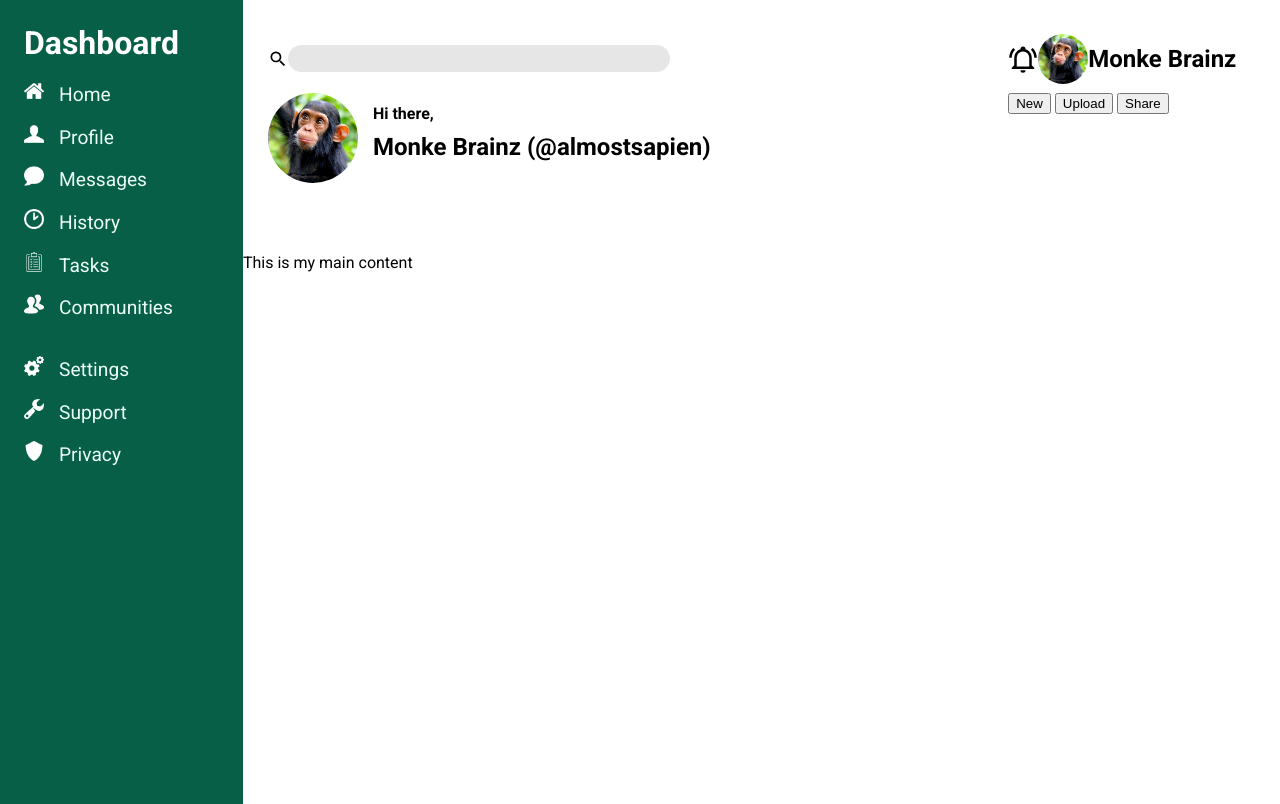
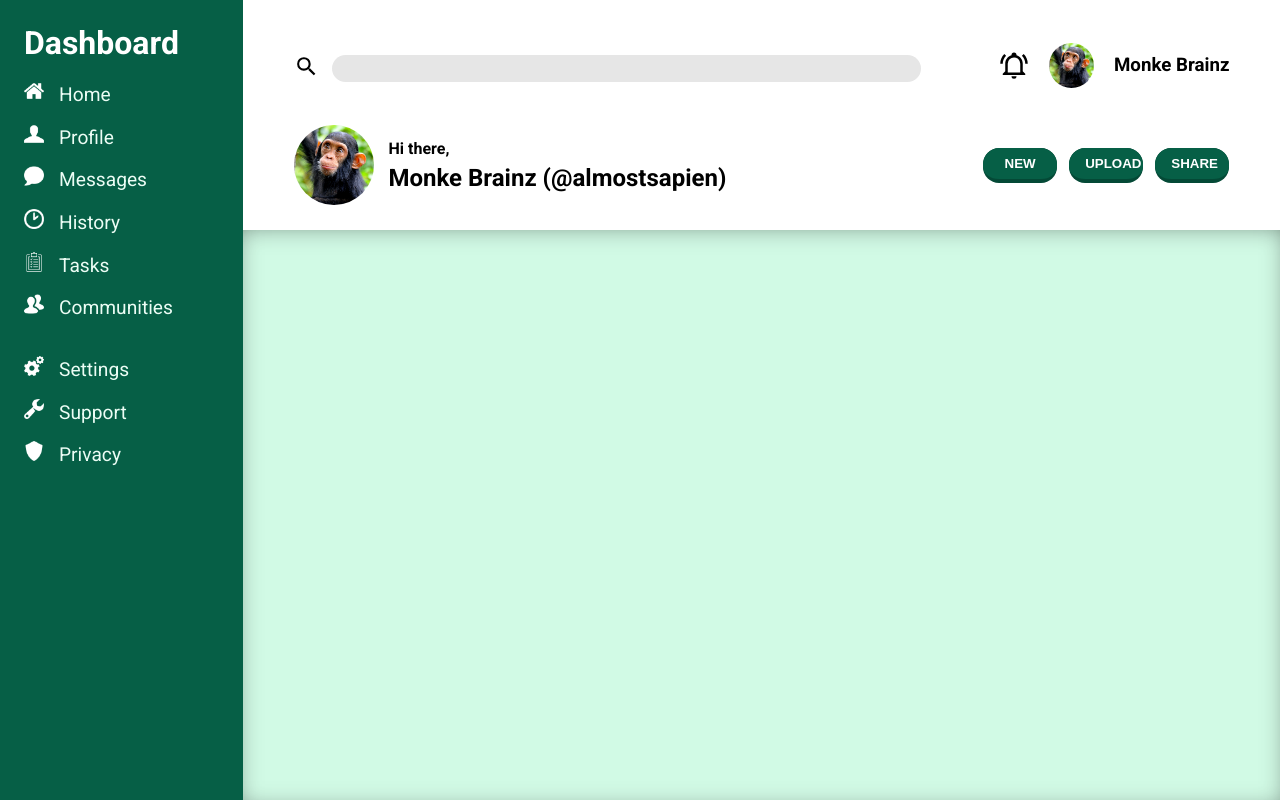
Before and after one commit to monkeC0der/monkeyDashboard, a plain HTML site: page index.html in a window 1280 px wide. Shown: the top 804 px of the page. Drawn offline with Linux system fonts and the light colour scheme.

Commit message:
Finish all styling on header

```diff
--- a/index.html
+++ b/index.html
@@ -11,26 +11,30 @@
 </head>
 <body>
     <div class="wrapper">
+        <div class="header-wrapper">
             <div class="header">
                 <div class="header-searchContainer">
+                    <span>
                         <img class="icon" src="./icons/searchIcon.svg" alt="">
                         <label for="search"></label>
                         <input class="header-searchContainer-input" type="text" id="search" name="search">
+                    </span>
                 </div>
                 <div class="header-profileContainer">
                     <img class="notificationIcon" src="./icons/notificationIcon.svg" alt="">
                     <img class="profileImgSmall" src="./img/profileImg.jpg" alt="">
-                <h2>Monke Brainz</h2>
+                    <h3>Monke Brainz</h3>
                 </div>
                 <div class="header-profileContainer-greeting">
                     <img class="profileImgMedium" src="./img/profileImg.jpg" alt="">
                     <h4>Hi there,</h4>
                     <h2>Monke Brainz (@almostsapien)</h2>
                 </div>
-            <div class="buttons">
-                <button>New</button>
-                <button>Upload</button>
-                <button>Share</button>
+                <span class="header-profileContainer-buttons">
+                    <button class="button-19">New</button>
+                    <button class="button-19">Upload</button>
+                    <button class="button-19">Share</button>
+                </span>
             </div>
         </div>
         <div class="sidebar">
@@ -50,7 +54,7 @@
                 <li><img class="icon" src="./icons/privacyIcon.ico" alt=""><a href="">Privacy</a></li>
             </ul>
         </div>
-        <div class="mainContent">This is my main content</div>
+        <div class="mainContent"></div>
     </div>
 </body>
 </html>
--- a/styles.css
+++ b/styles.css
@@ -2,8 +2,8 @@ body {
     font-family: 'Roboto', 'Times New Roman';
     margin: 0;
     display: flex;
-    min-height: 100vh;
-    min-width: 100vw;
+    height: 100vh;
+    width: 100vw;
 }
 .wrapper {
     display: grid;
@@ -50,17 +50,30 @@ a:hover {
     width:20px;
 }
 
+
 .header {
     grid-area: 1 / 2 / 2 / 3;
     display: grid;
-    grid-template: 1fr 2fr / 3fr 1fr;
+    grid-template: 1fr 1fr / 3fr 1fr;
     padding: 25px;
+    margin-left: 2vw;
+    margin-right: 2vw;
+    gap: 20px;
 }
 
 .header-searchContainer {
-    display: flex;
-    align-items: center;
+    align-self: center;
+    text-wrap: nowrap;
 }
+
+.header-searchContainer .icon {
+    position: relative;
+    top: 6px;
+    width: 25px;
+    margin-right: 10px;
+}
+
+
 
 .header-searchContainer-input {
     background-color: #e6e6e6;
@@ -68,21 +81,29 @@ a:hover {
     padding: 6px;
     outline: none;
     border: none;
-    width: 50%;
+    width: 85%;
+    padding-left: 20px;
+}
+
+.header-searchContainer-input:focus {
+    box-shadow: 11px 10px 5px -5px rgba(66,32,6,0.75);
 }
 
 .header-profileContainer {
     display: flex;
     align-items: center;
+    justify-self: end;
 }
 
 .notificationIcon {
     width: 30px;
+    margin-right: 20px;
 }
 
 .profileImgSmall {
-    width: 50px;
+    width: 45px;
     border-radius: 50%;
+    margin-right: 20px;
 }
 
 .header-profileContainer-greeting {
@@ -90,11 +111,13 @@ a:hover {
     grid-template: auto auto / auto auto;
     width: fit-content;
     height: fit-content;
+    align-self: center;
 }
 
 .header-profileContainer-greeting h4 {
-    align-self: center;
+    align-self: end;
     margin: 0;
+    margin-bottom: 6px;
 }
 
 .header-profileContainer-greeting h2 {
@@ -104,7 +127,7 @@ a:hover {
 
 
 .profileImgMedium {
-    width: 90px;
+    width: 80px;
     border-radius: 50%;
     grid-area: 1 / 1 / 3 / 2;
     align-self: center;
@@ -112,6 +135,74 @@ a:hover {
     margin-right: 15px;
 }
 
+.header-profileContainer-buttons {
+    align-self: center;
+    justify-self: end;
+    text-wrap: nowrap;
+}
+
+.button-19 {
+  background-color: #044936;
+  border: solid transparent;
+  border-radius: 16px;
+  border-width: 0 0 4px;
+  box-sizing: border-box;
+  color: #FFFFFF;
+  cursor: pointer;
+  display: inline-block;
+  font-size: px;
+  font-weight: 700;
+  margin: 0;
+  outline: none;
+  overflow: visible;
+  padding: 8px 16px;
+  text-align: center;
+  text-transform: uppercase;
+  touch-action: manipulation;
+  transform: translateZ(0);
+  transition: filter .2s;
+  vertical-align: middle;
+  white-space: nowrap;
+  width: 10ch;
+  margin-left: 8px;
+}
+
+.button-19:after {
+  background-clip: padding-box;
+  background-color: #065f46;
+  border: solid transparent;
+  border-radius: 16px;
+  border-width: 0 0 4px;
+  bottom: -4px;
+  content: "";
+  left: 0;
+  position: absolute;
+  right: 0;
+  top: 0;
+  z-index: -1;
+}
+
+.button-19:main,
+.button-19:focus {
+  user-select: auto;
+}
+
+.button-19:hover:not(:disabled) {
+  filter: brightness(1.1);
+  -webkit-filter: brightness(1.1);
+}
+
+.button-19:disabled {
+  cursor: auto;
+}
+
+.button-19:active {
+  border-width: 4px 0 0;
+  background: none;
+}
+
 .mainContent {
     grid-area: 2 / 2 / 3 / 3;
+    background-color: #d1fae5;
+    box-shadow: inset 0px 3px 30px -14px rgba(0,0,0,0.75);
 }
```
Lines whose indentation alone changed are shown as unchanged.
